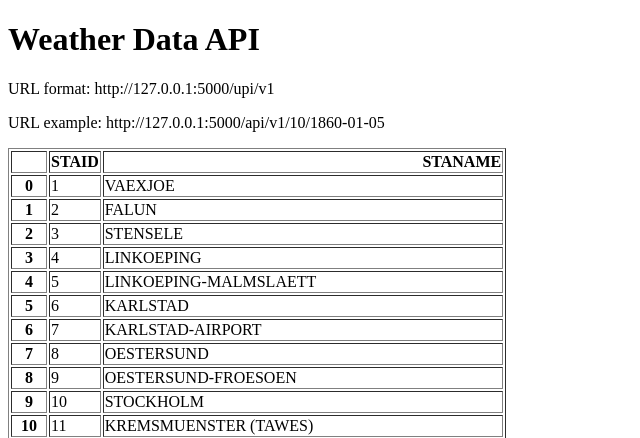
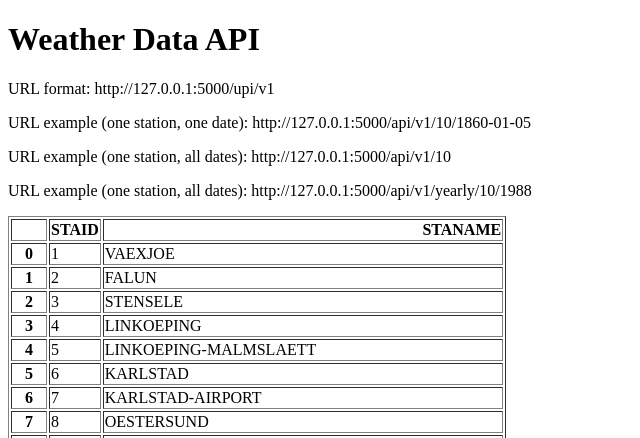
Before and after one commit to LegitMartin69/Python-20-Apps-Coursework, a Flask app: page / in a window 1280 px wide. Shown: the top 438 px of the page, without its empty margins (0-640 px from the left). Run offline with Flask 3, Linux system fonts and the light colour scheme.

Commit message:
Added URL endpoint for yearly and all data

```diff
--- a/Weather Forecast Dashboard/main.py
+++ b/Weather Forecast Dashboard/main.py
@@ -21,5 +21,22 @@ def about(station, date):
             "temperature": temperature}
 
 
+@app.route("/api/v1/<station>")
+def all_data(station):
+    filename = "data_small/TG_STAID" + str(station).zfill(6) + ".txt"
+    df = pd.read_csv(filename, skiprows=20, parse_dates=["    DATE"])
+    result = df.to_dict(orient="records")
+    return result
+
+
+@app.route("/api/v1/yearly/<station>/<year>")
+def yearly(station, year):
+    filename = "data_small/TG_STAID" + str(station).zfill(6) + ".txt"
+    df = pd.read_csv(filename, skiprows=20)
+    df["    DATE"] = df["    DATE"].astype(str)
+    result = df[df["    DATE"].str.startswith(str(year))].to_dict(orient="records")
+    return result
+
+
 if __name__ == "__main__":
     app.run(debug=True, port=5000)
--- a/Weather Forecast Dashboard/templates/home.html
+++ b/Weather Forecast Dashboard/templates/home.html
@@ -7,7 +7,9 @@
 <body>
 <h1>Weather Data API</h1>
 <p>URL format: http://127.0.0.1:5000/upi/v1</p>
-<p>URL example: http://127.0.0.1:5000/api/v1/10/1860-01-05</p>
+<p>URL example (one station, one date): http://127.0.0.1:5000/api/v1/10/1860-01-05</p>
+<p>URL example (one station, all dates): http://127.0.0.1:5000/api/v1/10</p>
+<p>URL example (one station, all dates): http://127.0.0.1:5000/api/v1/yearly/10/1988</p>
 <p>{{data|safe}}</p>
 </body>
 </html>
```
